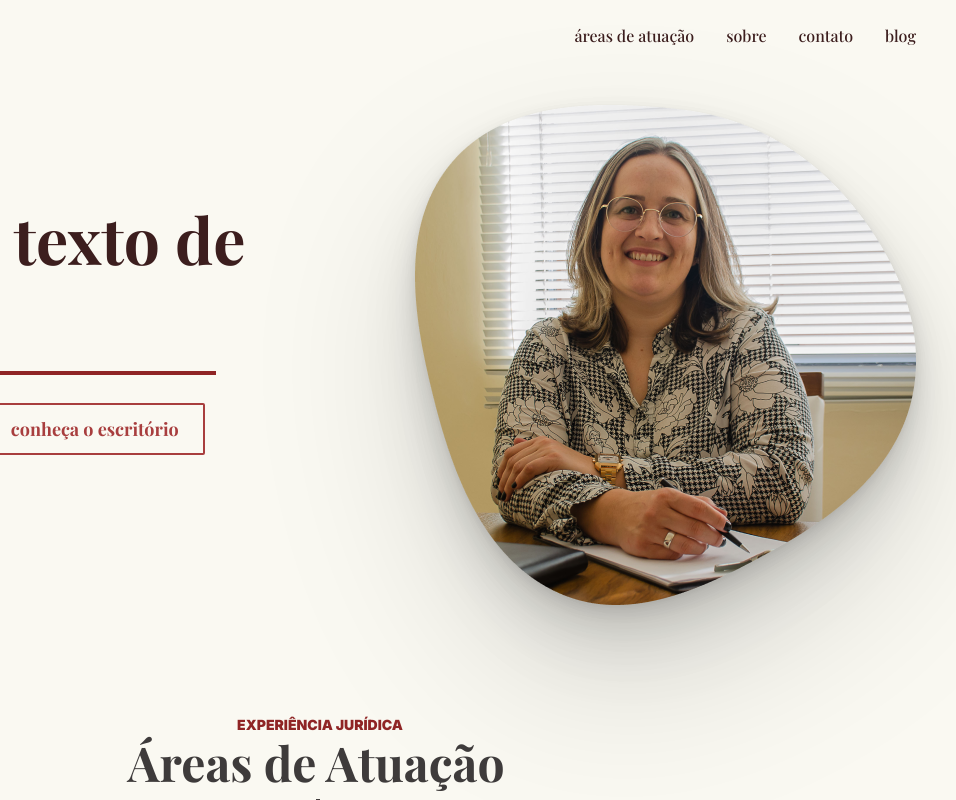
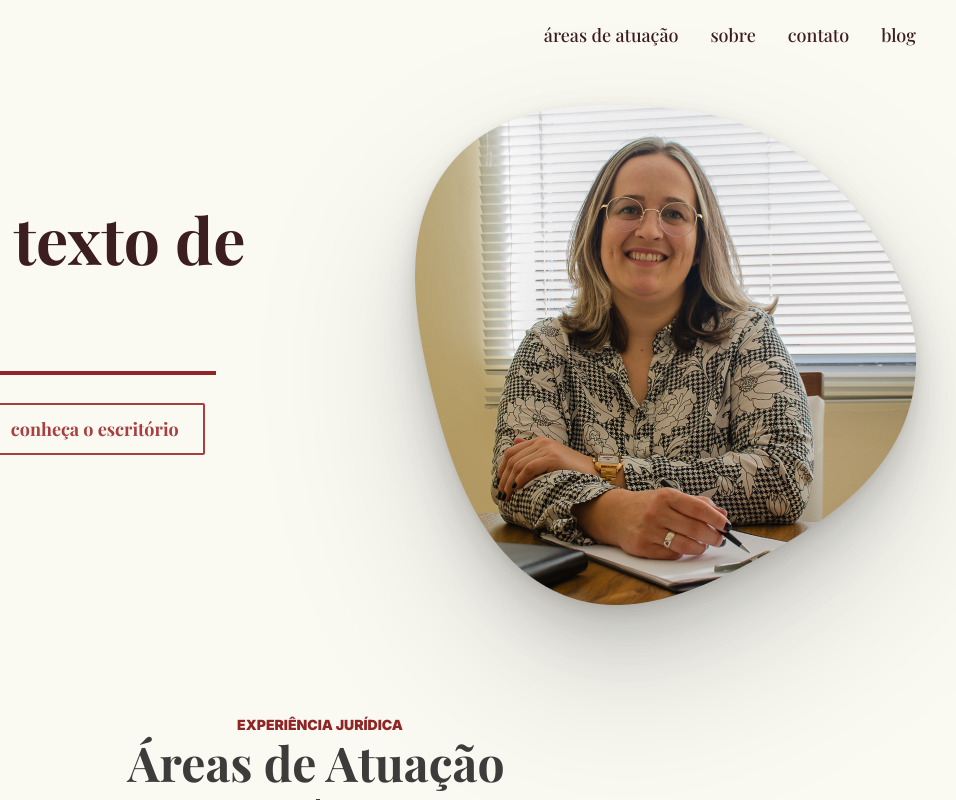
Before and after one commit to combizera/gabiBortoluzzi, a plain HTML site: page index.html in a window 1280 px wide. Shown: the top 800 px of the page, 324-1280 px from the left. Drawn offline with nearby package versions, Linux system fonts and the light colour scheme.

Commit message:
finalizacao-detalhes-header

```diff
--- a/assets/css/_header.scss
+++ b/assets/css/_header.scss
@@ -11,7 +11,7 @@ header {
   &::after {
     content: "";
     display: block;
-    height: 1px;
+    height: 2px;
     width: 0%;
     background-color: $red-dark;
     margin-top: 2px;
@@ -32,6 +32,7 @@ header {
   display: flex;
   align-items: center;
   justify-content: center;
+  font-size: 1.125rem;
 }
 
 #header__nav ul {
```
Also changed, not shown: assets/css/style.css, 1 other file.
